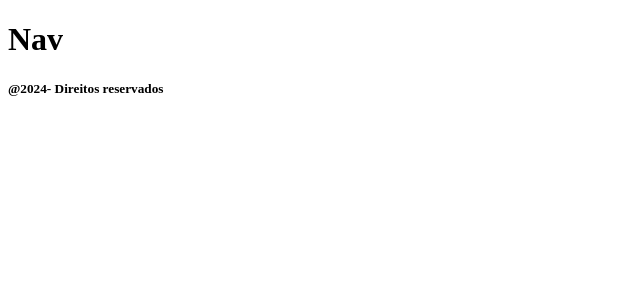
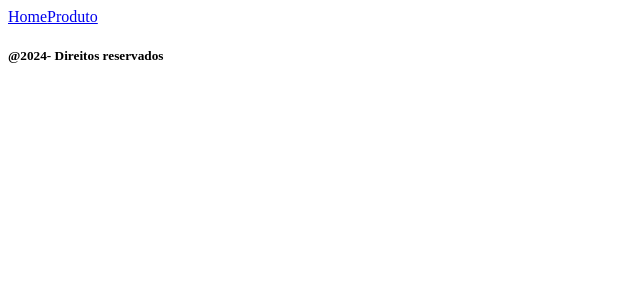
Before and after one commit to welltecnc/Exemplo9, a React (Vite) app: page / in a window 1280 px wide. Shown: the top 300 px of the page, without its empty margins (0-640 px from the left). Built offline with nearby package versions, Linux system fonts and the light colour scheme.

Commit message:
Criando o Nav

```diff
--- a/src/components/Nav/Nav.jsx
+++ b/src/components/Nav/Nav.jsx
@@ -1,7 +1,10 @@
+import {Link} from 'react-router-dom'
+
 const Nav =()=>{
     return (
         <>
-        <h1>Nav</h1>
+        <Link to="/">Home</Link>
+        <Link to="/produto">Produto</Link>
         </>
     )
 }
```
